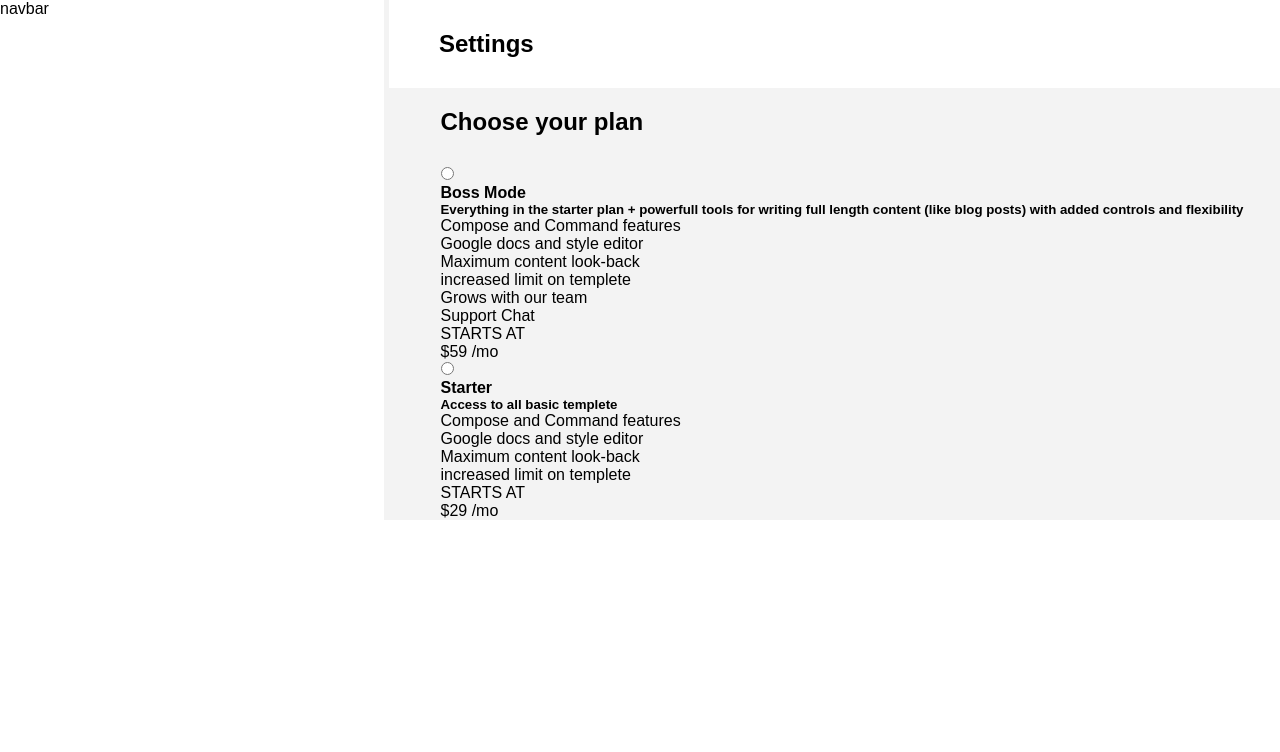
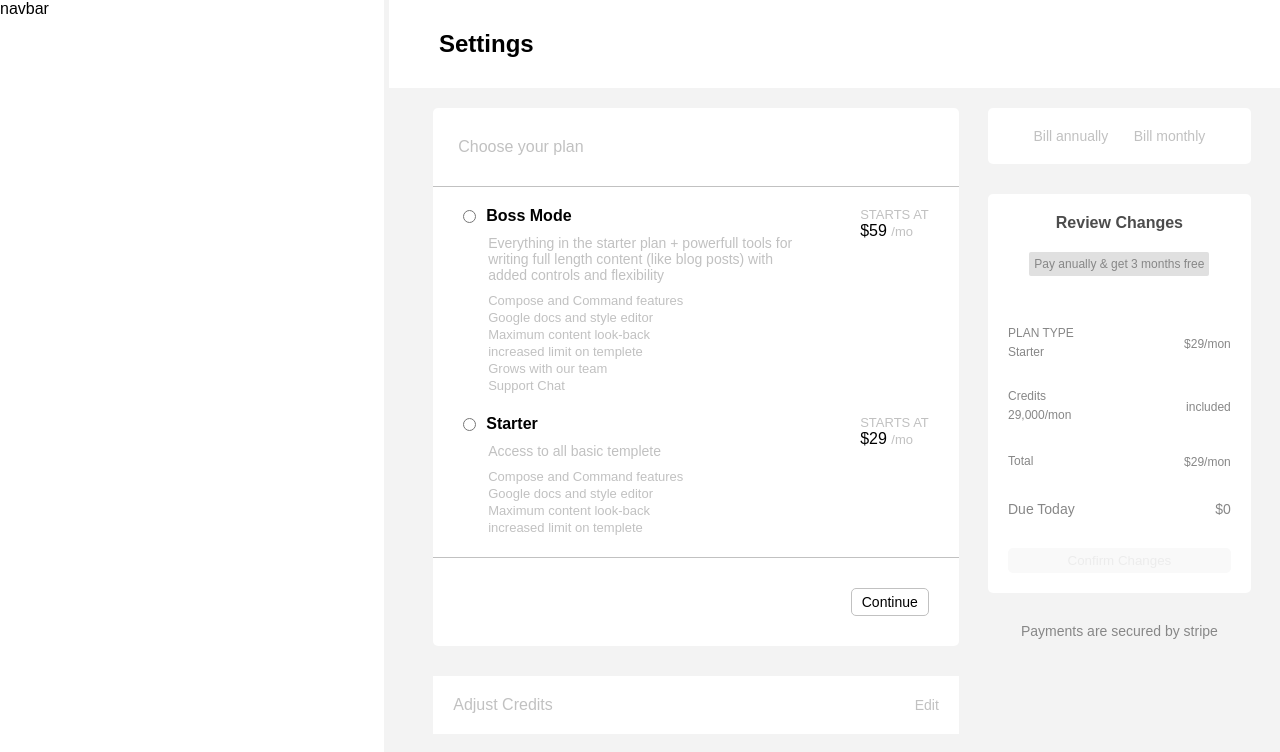
Before and after one commit to basic-coder/set, a React (Create React App) app: page / in a window 1280 px wide. Shown: the top 752 px of the page. Built offline with nearby package versions, Linux system fonts and the light colour scheme; the HTML template or start-up script is replaced by a standard one.

Commit message:
review component added

```diff
--- a/src/components/plans/Plans.jsx
+++ b/src/components/plans/Plans.jsx
@@ -1,11 +1,13 @@
 import React from 'react'
+import './plans.css'
 
 const Plans = () => {
     return (
         <>
             <div className="plans-container">
+                <div className="plans-left">
                     <div className="plans-card">
-                    <h2>Choose your plan</h2>
+                        <h3>Choose your plan</h3>
                         <div className="plans-options">
                             <div className="plan-option">
                                 <div className="plan-option-box">
@@ -59,16 +61,76 @@ const Plans = () => {
                             </div>
                         </div>
 
+                        <div className="plan-continue">
+                            <button>Continue</button>
+                        </div>
+
                     </div>
 
                     <div className="credits-container">
+                        <h3>Adjust Credits</h3>
+                        <span>Edit</span>
+                    </div>
+                </div>
+                <div className="review-container">
+                <div className="review-header">
+                    <span>Bill annually</span>
+                    <span>Bill monthly</span>
+                </div>
+                <div className="review-card">
+                    <h3 className='review-card-title'>Review Changes</h3>
+                    <span className='review-card-text'>Pay anually & get 3 months free</span>
+                    <div className="review-boxes">
+                        <div className="review-box">
+                            <div className="review-box-left">
+                            <h3 className="review-box-title">PLAN TYPE</h3>
+                            <h4 className="review-box-text">Starter</h4>
+                            </div>
+
+                            <div className="review-box-right">
+                                <span>$29/mon</span>
+                            </div>
+                        </div>
+                        <div className="review-box">
+                            <div className="review-box-left">
+                            <h3 className="review-box-title">Credits</h3>
+                            <h4 className="review-box-text">29,000/mon</h4>
+                            </div>
+
+                            <div className="review-box-right">
+                                <span>included</span>
+                            </div>
+                        </div>
+                        <div className="review-box">
+                            <div className="review-box-left">
+                            <h3 className="review-box-title">Total</h3>
+                            </div>
+
+                            <div className="review-box-right">
+                                <span>$29/mon</span>
+                            </div>
+                        </div>
+                        <div className="review-box">
+                            <div className="review-box-left">
+                            <h3 className="end-review-box-title">Due Today</h3>
+                            </div>
+
+                            <div className="end-review-box-right">
+                                <span>$0</span>
+                            </div>
+                        </div>
+
+                        <button className='review-confirm'>
+                            Confirm Changes
+                        </button>
+                    </div>
+                </div>
+
+                <h4 className="payment-text"> Payments are secured by stripe</h4>
+            </div>
 
             </div>
 
-            </div>
-            <div className="review-container">
-
-            </div>
         </>
     )
 }
--- a/src/components/plans/plans.css
+++ b/src/components/plans/plans.css
@@ -0,0 +1,277 @@
+.plans-card h3 {
+    width: 100%;
+    display: flex;
+    justify-content: flex-start;
+    align-items: center;
+    margin-left: 50px;
+    margin-top: 30px;
+    margin-bottom: 30px;
+    font-weight: 500;
+    color: #c1c1c1;
+    font-size: 16px;
+}
+
+.plans-container {
+    display: flex;
+    justify-content: space-evenly;
+    align-items: center;
+}
+
+.plans-left{
+    display: flex;
+    justify-content: center;
+    align-items: center;
+    flex-direction: column;
+    width: 60%;
+}
+
+.plans-card {
+    display: flex;
+    justify-content: center;
+    align-items: center;
+    flex-direction: column;
+    background-color: #fff;
+    width: 100%;
+    margin-bottom: 30px;
+    border-radius: 5px;
+}
+
+.plans-options {
+    display: flex;
+    justify-content: center;
+    flex-direction: column;
+    padding-left: 30px;
+    padding-right: 30px;
+    margin-bottom: 20px;
+    border-top: 1px solid #c1c1c1;
+}
+
+.plan-option {
+    display: flex;
+    justify-content: space-between;
+    align-items: center;
+    margin-top: 20px;
+}
+
+.plan-option-box {
+    display: flex;
+    justify-content: flex-start;
+    align-items: center;
+    width: 70%;
+    flex-direction: column;
+}
+
+.plan-option-title {
+    display: flex;
+    justify-content: flex-start;
+    align-items: center;
+    width: 100%;
+}
+
+.plan-option-title h4 {
+    margin-left: 10px;
+}
+
+.plan-option-details {
+    display: flex;
+    justify-content: center;
+    align-items: flex-start;
+    flex-direction: column;
+    width: 100%;
+    margin-left: 50px;
+}
+
+.plan-option-details h5{
+    font-weight: 500;
+    color: #c1c1c1;
+    font-size: 14px;
+    margin-top: 10px;
+    margin-bottom: 10px;
+}
+
+.plan-options-benefits p{
+    font-weight: 500;
+    color: #c1c1c1;
+    font-size: 13px;
+    margin-bottom: 2px;
+}
+
+.plan-option-price {
+    display: flex;
+    justify-content: flex-start;
+    align-self: flex-start;
+    flex-direction: column;
+}
+
+.plan-option-price-text {
+    font-weight: 500;
+    color: #c1c1c1;
+    font-size: 13px;
+}
+
+.plan-option-pricing span{
+    font-weight: 500;
+    color: #c1c1c1;
+    font-size: 13px;
+}
+
+.plan-continue{
+    width: 100%;
+    display: flex;
+    justify-content: flex-end;
+    align-items: center;
+    padding: 30px ;
+    border-top: 1px solid #c1c1c1;
+}
+
+.plan-continue button{
+    padding: 5px 10px;
+    border-radius: 5px;
+    border: none;
+    outline: none;
+    font-size: 14px;
+    background-color: white;
+    border: 1px solid #c1c1c1;
+    font-weight: 500;
+    display: flex;
+    justify-content: center;
+    align-items: center;
+}
+
+.credits-container{
+    display: flex;
+    justify-content: space-between;
+    align-items: center;
+    width: 100%;
+    background-color: #fff;
+    padding: 20px;
+    margin-bottom: 30px;
+}
+
+.credits-container h3{
+    font-weight: 500;
+    color: #c1c1c1;
+    font-size: 16px;
+}
+
+.credits-container span{
+    font-weight: 500;
+    color: #c1c1c1;
+    font-size: 14px;
+}
+
+
+.review-container{
+    width: 30%;
+    display: flex;
+    justify-content: center;
+    align-self: flex-start;
+    flex-direction: column;
+
+}
+
+.review-container .review-header{
+    width: 100%;
+    padding: 20px;
+    background-color: #fff;
+    border-radius: 5px;
+    font-weight: 500;
+    color: #c1c1c1;
+    font-size: 14px;
+    display: flex;
+    justify-content: space-evenly;
+    align-items: center;
+}
+
+.review-card{
+    width: 100%;
+    padding: 20px;
+    background-color: #fff;
+    border-radius: 5px;
+    display: flex;
+    justify-content: space-evenly;
+    align-items: center;
+    flex-direction: column;
+    margin-top: 30px;
+}
+.review-card-title{
+    font-weight: 600;
+    color: #4c4c4c;
+    font-size: 16px;
+    margin-bottom: 20px;
+}
+
+.review-card-text{
+    background-color: #e0e0e0;
+    font-weight: 500;
+    color: #878787;
+    font-size: 12px;
+    padding: 5px;
+    border-radius: 2px;
+}
+
+.review-boxes{
+    display: flex;
+    justify-content: space-evenly;
+    align-items: center;
+    flex-direction: column;
+    width: 100%;
+    margin-top: 20px;
+}
+.review-box{
+    display: flex;
+    justify-content: space-between;
+    align-items: center;
+    width: 100%;
+    margin-top: 30px;
+}
+
+.review-box-title{
+    font-weight: 500;
+    color: #878787;
+    font-size: 12px;
+}
+
+.review-box-text{
+    font-weight: 500;
+    color: #878787;
+    font-size: 12px;
+    margin-top: 5px;
+}
+
+.review-box-right span{
+    font-weight: 500;
+    color: #878787;
+    font-size: 12px;
+}
+
+.end-review-box-title{
+    font-weight: 500;
+    color: #878787;
+    font-size: 14px;
+}
+
+.end-review-box-right span{
+    font-weight: 500;
+    color: #878787;
+    font-size: 14px;
+}
+
+.review-confirm{
+    width: 100%;
+    border: none;
+    outline: none;
+    padding: 5px;
+    margin-top: 30px;
+    background-color: #f9f9f9;
+    color: #ececec;
+    border-radius: 5px;
+}
+
+.payment-text{
+    margin-top: 30px;
+    font-weight: 500;
+    color: #878787;
+    font-size: 14px;
+    text-align: center;
+}
```
Also changed, not shown: src/components/billings/Billings.jsx (line endings or trailing spaces). Lines whose indentation alone changed are shown as unchanged.
